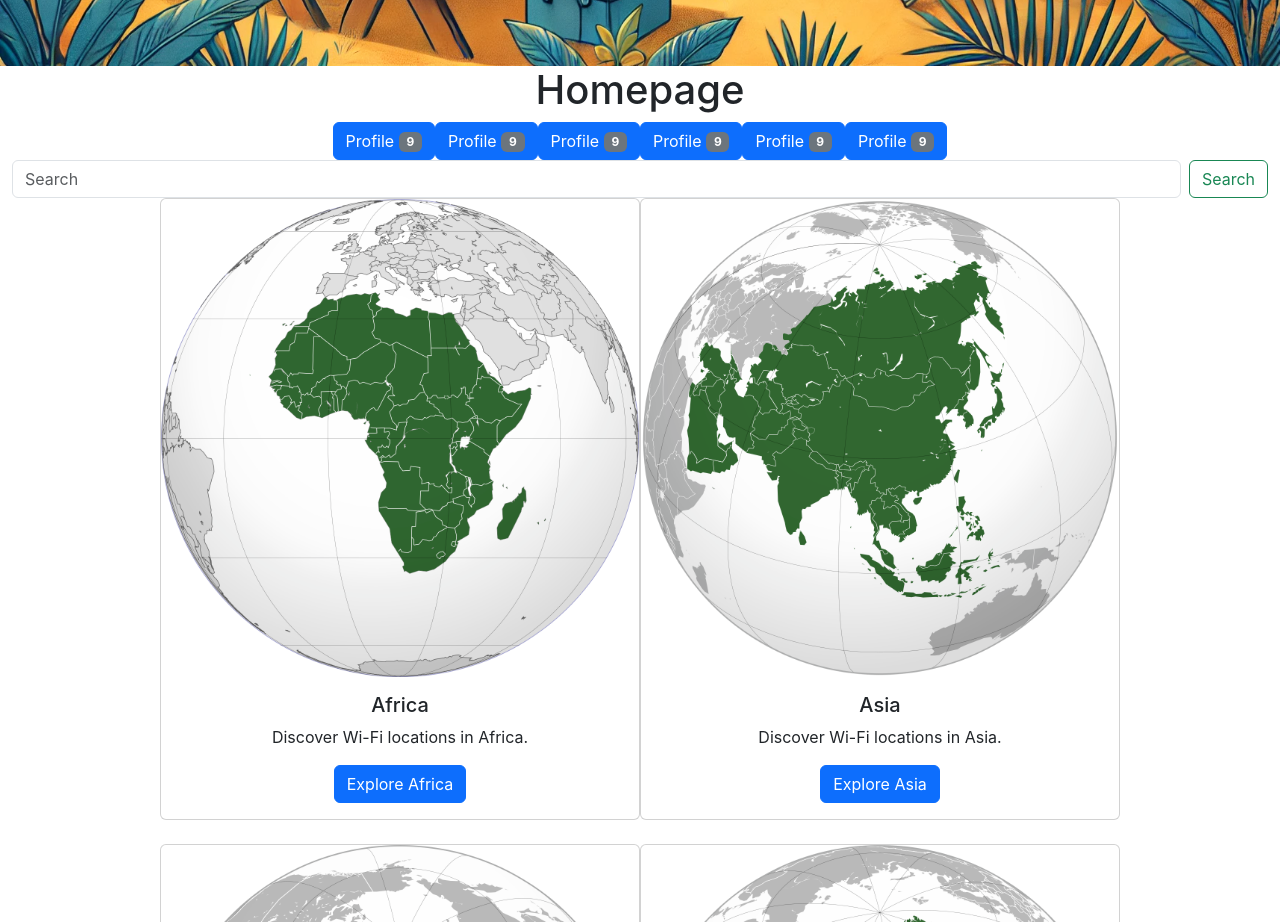
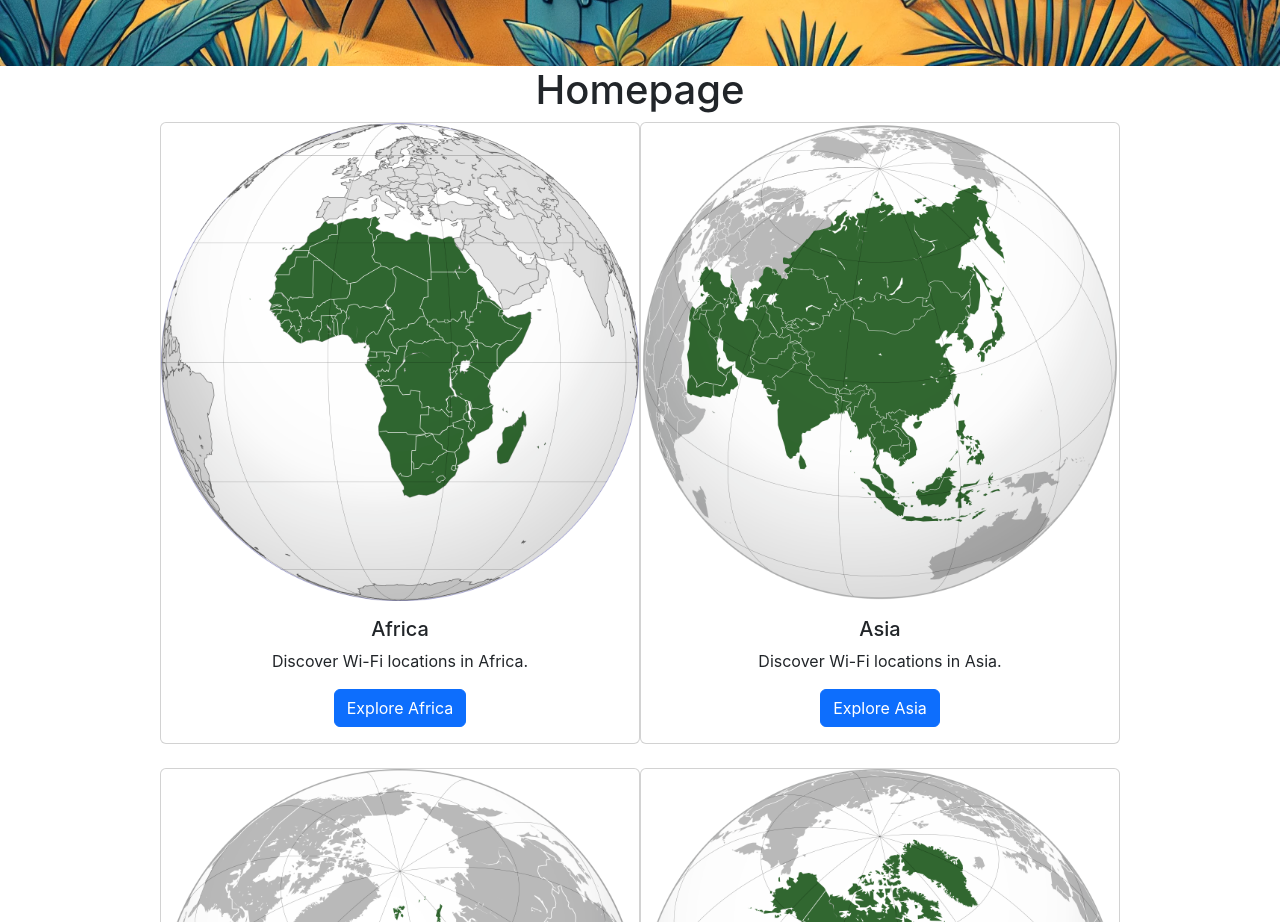
Before and after one commit to GMontaque/WiFiWander, a React (Create React App) app: page / in a window 1280 px wide. Shown: the part 780-1702 px from the top of the page. Built offline with nearby package versions, Linux system fonts and the light colour scheme.

Commit message:
chore: remove searchbar and totalocation as they are not required

```diff
--- a/src/components/SearchBar.js
+++ /dev/null
@@ -1,35 +0,0 @@
-import React, { useState } from 'react';
-import { Form, FormControl, Button } from 'react-bootstrap';
-
-function SearchBar({ onSearch }) {
-    const [query, setQuery] = useState('');
-
-    const handleInputChange = (e) => {
-        setQuery(e.target.value);
-    };
-
-    const handleSearch = (e) => {
-        e.preventDefault();
-        if (onSearch) {
-            onSearch(query);
-        }
-    };
-
-    return (
-        <div>
-            <Form className="d-flex" onSubmit={handleSearch}>
-                <FormControl
-                    type="search"
-                    placeholder="Search"
-                    className="me-2"
-                    aria-label="Search"
-                    value={query}
-                    onChange={handleInputChange}
-                />
-                <Button variant="outline-success" type="submit">Search</Button>
-            </Form>
-        </div>
-    );
-}
-
-export default SearchBar;
--- a/src/components/TotalLocations.js
+++ /dev/null
@@ -1,36 +0,0 @@
-import React from 'react'
-import Badge from 'react-bootstrap/Badge';
-import Button from 'react-bootstrap/Button';
-
-function TotalLocations() {
-    return (
-        <div>
-            <Button variant="primary">
-                Profile <Badge bg="secondary">9</Badge>
-                <span className="visually-hidden">unread messages</span>
-            </Button>
-            <Button variant="primary">
-                Profile <Badge bg="secondary">9</Badge>
-                <span className="visually-hidden">unread messages</span>
-            </Button>
-            <Button variant="primary">
-                Profile <Badge bg="secondary">9</Badge>
-                <span className="visually-hidden">unread messages</span>
-            </Button>
-            <Button variant="primary">
-                Profile <Badge bg="secondary">9</Badge>
-                <span className="visually-hidden">unread messages</span>
-            </Button>
-            <Button variant="primary">
-                Profile <Badge bg="secondary">9</Badge>
-                <span className="visually-hidden">unread messages</span>
-            </Button>
-            <Button variant="primary">
-                Profile <Badge bg="secondary">9</Badge>
-                <span className="visually-hidden">unread messages</span>
-            </Button>
-        </div>
-    )
-}
-
-export default TotalLocations
--- a/src/pages/Homepage.js
+++ b/src/pages/Homepage.js
@@ -1,6 +1,4 @@
 import React from 'react'
-import TotalLocations from '../components/TotalLocations';
-import SearchBar from '../components/SearchBar';
 import Continents from '../pages/Continents';
 import { Row } from 'react-bootstrap';
 
@@ -10,8 +8,6 @@ const Homepage = () => {
     <>
       <Row>
         <h1>Homepage</h1>
-        <TotalLocations />
-        <SearchBar />
       </Row>
       <Row>
         <Continents />
```
